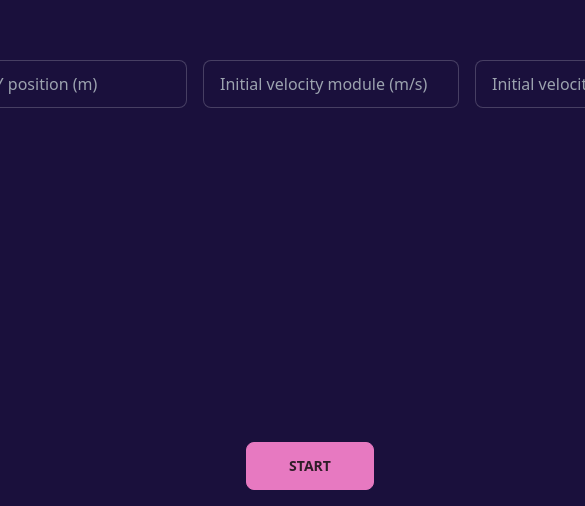
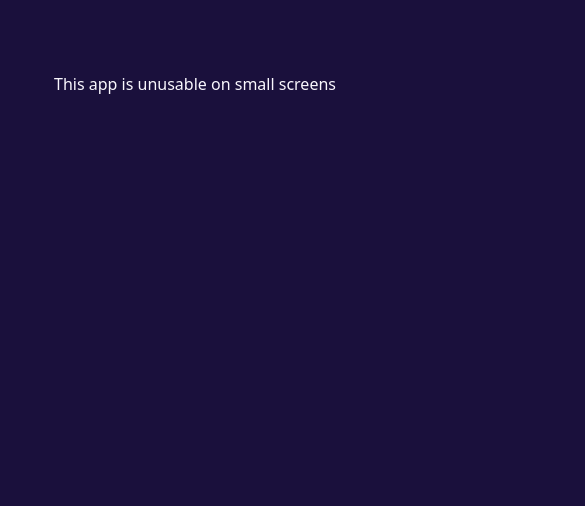
Before and after one commit to marco-vidali/parabolic-motion, a React (Create React App) app: page / in a window 390 px wide. Shown: the part 338-844 px from the top of the page, 585 px wide, since content can reach past the window. Built offline with nearby package versions, Linux system fonts and the light colour scheme.

Commit message:
Added small screen error

```diff
--- a/src/components/App.tsx
+++ b/src/components/App.tsx
@@ -1,8 +1,8 @@
-import { useState } from "react";
+import { useState, useEffect } from "react";
+import Simulation from "./Simulation";
+import InputForm from "./InputForm";
 import Data from "./Data";
-import Simulation from "./Simulation";
 import StartStop from "./StartStop";
-import InputForm from "./InputForm";
 
 export default function App() {
   const [started, setStarted] = useState(false);
@@ -10,6 +10,23 @@ export default function App() {
   const [s0Y, setS0Y] = useState<number | null>(null);
   const [v0, setV0] = useState<number | null>(null);
   const [angle, setAngle] = useState<number | null>(null);
+  const [windowWidth, setWindowWidth] = useState(window.innerWidth);
+
+  // Add an event listener to update the window width state
+  useEffect(() => {
+    const handleResize = () => {
+      setWindowWidth(window.innerWidth);
+    };
+
+    window.addEventListener("resize", handleResize);
+
+    return () => {
+      window.removeEventListener("resize", handleResize);
+    };
+  }, []);
+
+  // Define the minimum width at which the message should appear
+  const minWindowWidth = 1100;
 
   function handleStarted() {
     if (started) {
@@ -26,6 +43,14 @@ export default function App() {
   }
 
   return (
+    <>
+      {windowWidth < minWindowWidth ? (
+        <div className="flex h-screen items-center justify-center">
+          <p className="text-center max-w-[90vw]">
+            This app is unusable on small screens
+          </p>
+        </div>
+      ) : (
         <>
           {started ? (
             <Simulation s0X={s0X!} s0Y={s0Y!} v0={v0!} angle={angle!} />
@@ -55,5 +80,7 @@ export default function App() {
           )}
           <StartStop started={started} onToggleStarted={handleStarted} />
         </>
+      )}
+    </>
   );
 }
```
Lines whose indentation alone changed are shown as unchanged.
